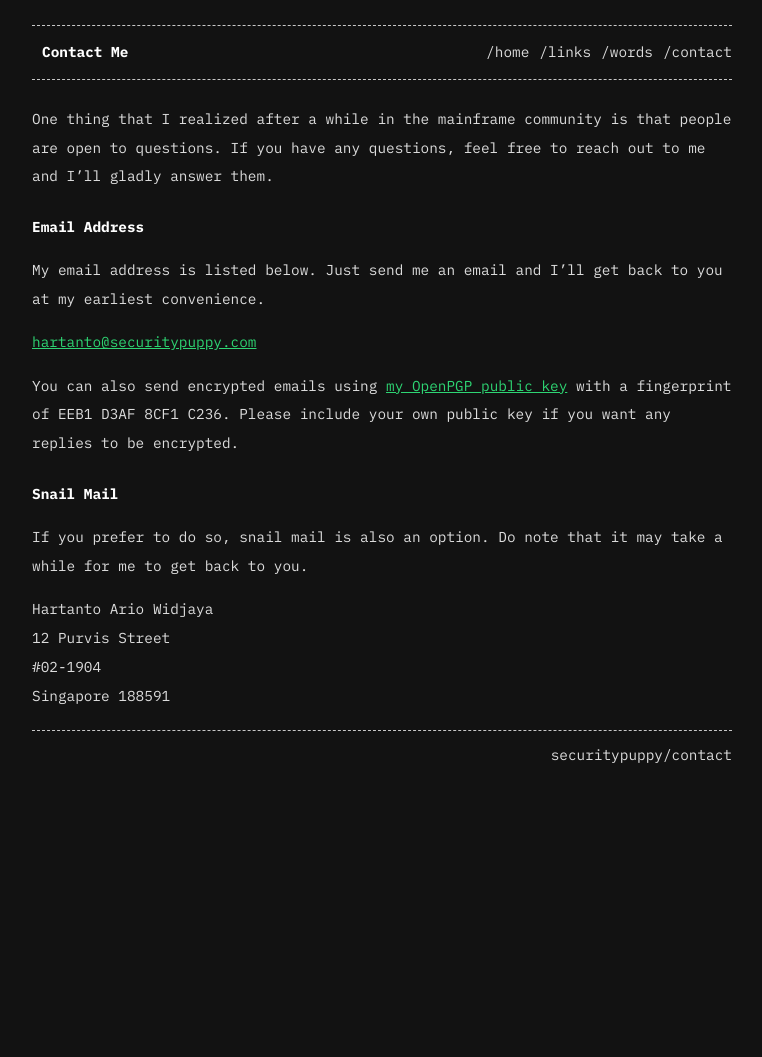
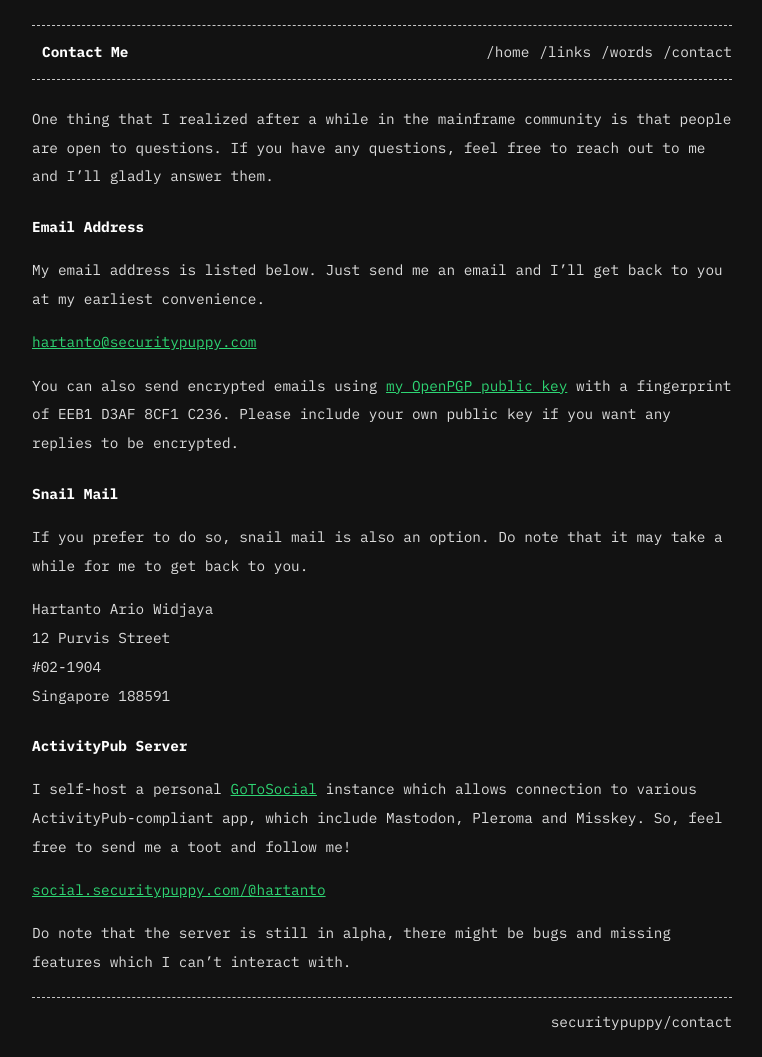
Before and after one commit to tanto259/securitypuppy, a Jekyll site: the page built from pages/contact.md, in a window 1280 px wide. Shown: the whole page, without its empty margins (258-1020 px from the left). Built offline with Jekyll 4.4.1, drawn with Linux system fonts in a browser that asks for light colours; before the commit the page ends 900 px from its top, so only the background shows below that.

Commit message:
Add link to GtS server

```diff
--- a/pages/contact.md
+++ b/pages/contact.md
@@ -24,4 +24,12 @@ If you prefer to do so, snail mail is also an option. Do note that it may take a
 
 Hartanto Ario Widjaya<br>12 Purvis Street<br>#02-1904<br>Singapore 188591
 
+### ActivityPub Server
+
+I self-host a personal [GoToSocial](https://github.com/superseriousbusiness/gotosocial){:target="_blank"}{:rel="noopener noreferrer"} instance which allows connection to various ActivityPub-compliant app, which include Mastodon, Pleroma and Misskey. So, feel free to send me a toot and follow me!
+
+[social.securitypuppy.com/@hartanto](https://social.securitypuppy.com/@hartanto){:target="_blank"}{:rel="noopener noreferrer"}
+
+Do note that the server is still in alpha, there might be bugs and missing features which I can't interact with.
+
 <script src="{{ '/assets/js/email.min.js' | absolute_url }}"></script>
```
Also changed, not shown: other parts of pages/contact.md (+1 -1 lines).
